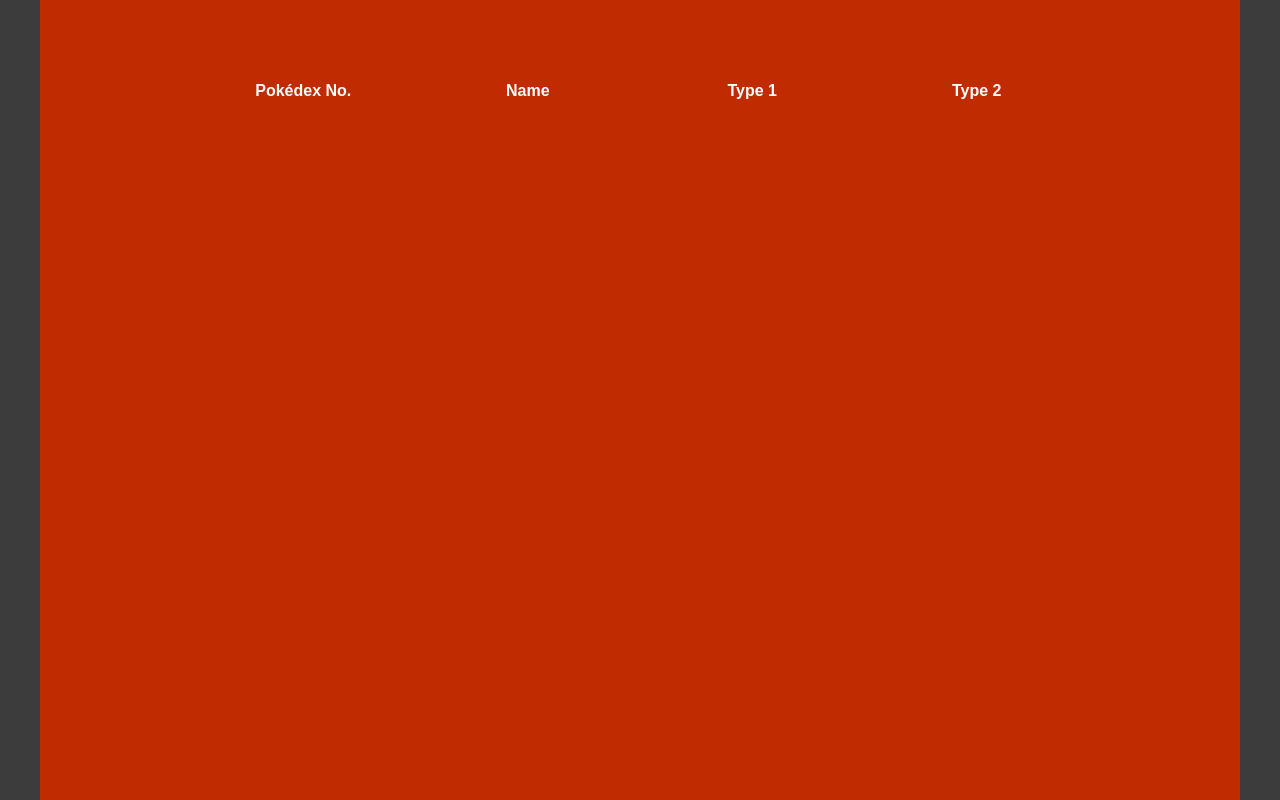
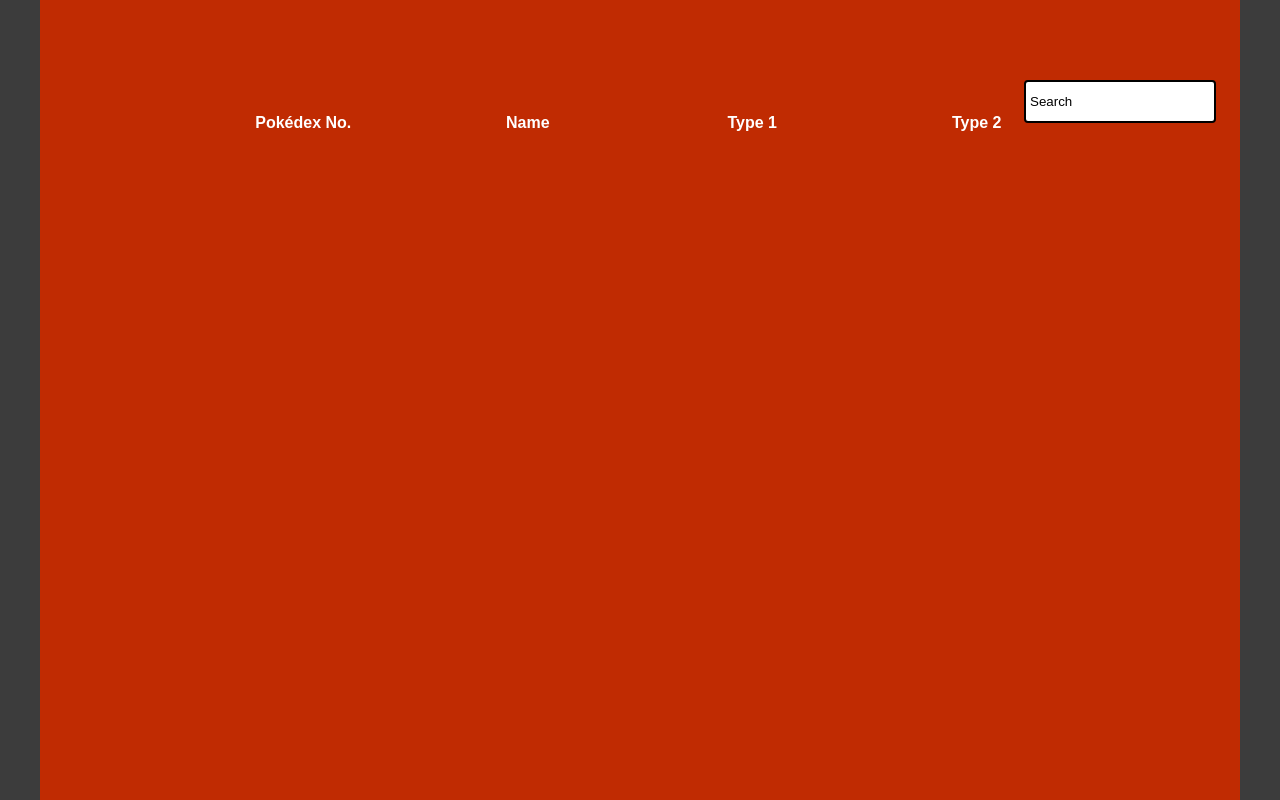
Before and after one commit to SiRenzio/Pokepedia, a PHP site: page /html/pokeDex.php in a window 1280 px wide. Run offline with PHP 8.4, Linux system fonts and the light colour scheme; data that the repository does not hold is empty.

Commit message:
added search function

```diff
--- a/css/pokeDex_styles.css
+++ b/css/pokeDex_styles.css
@@ -9,7 +9,6 @@
     justify-content: center;
     background-color: rgb(60, 60, 60);
     width: 100%;
-    height: 100vh;
 }
 
 .pokeDexWrapper{
@@ -20,11 +19,11 @@
 }
 
 table{
-    padding-top: 5em;
+    padding-top: 7em;
     padding-bottom: 2em;
     width: 75%;
+    cursor: pointer;
     height: 100vh;
-    cursor: pointer;
 }
 
 td{
@@ -53,3 +52,32 @@ th{
 textarea {
     resize: none;
 }
+
+.search{
+    position: absolute;
+    padding-top: 5em;
+    left: 80%;
+}
+
+.search input{
+    width: 180px;
+    height: 35px;
+    border: 2px solid black;
+    border-radius: 4px;
+    padding: 2px 4px;
+}
+
+.search input:focus{
+    border: 2px solid black;
+    outline: none;
+}
+
+.search input::placeholder{
+    color: black;
+    transition: opacity 0.1s ease;
+    opacity: 1;
+}
+
+.search input:focus::placeholder{
+    opacity: 0;
+}
--- a/html/pokeDex.php
+++ b/html/pokeDex.php
@@ -8,6 +8,11 @@
 <body>
 	<section class="pokeDexContainer">
 		<div class="pokeDexWrapper">
+			<form action="index.php?control=pokeDex" method="post">
+				<div class="search">
+					<input type="text" name="pokeSearch" placeholder="Search" autocomplete="off">
+				</div>
+			</form>
 			<table>
 				<thead>
 				<tr>
```
Also changed, not shown: controller/controller.php (+12 -2 lines), model/model.php (+18 -0 lines).
